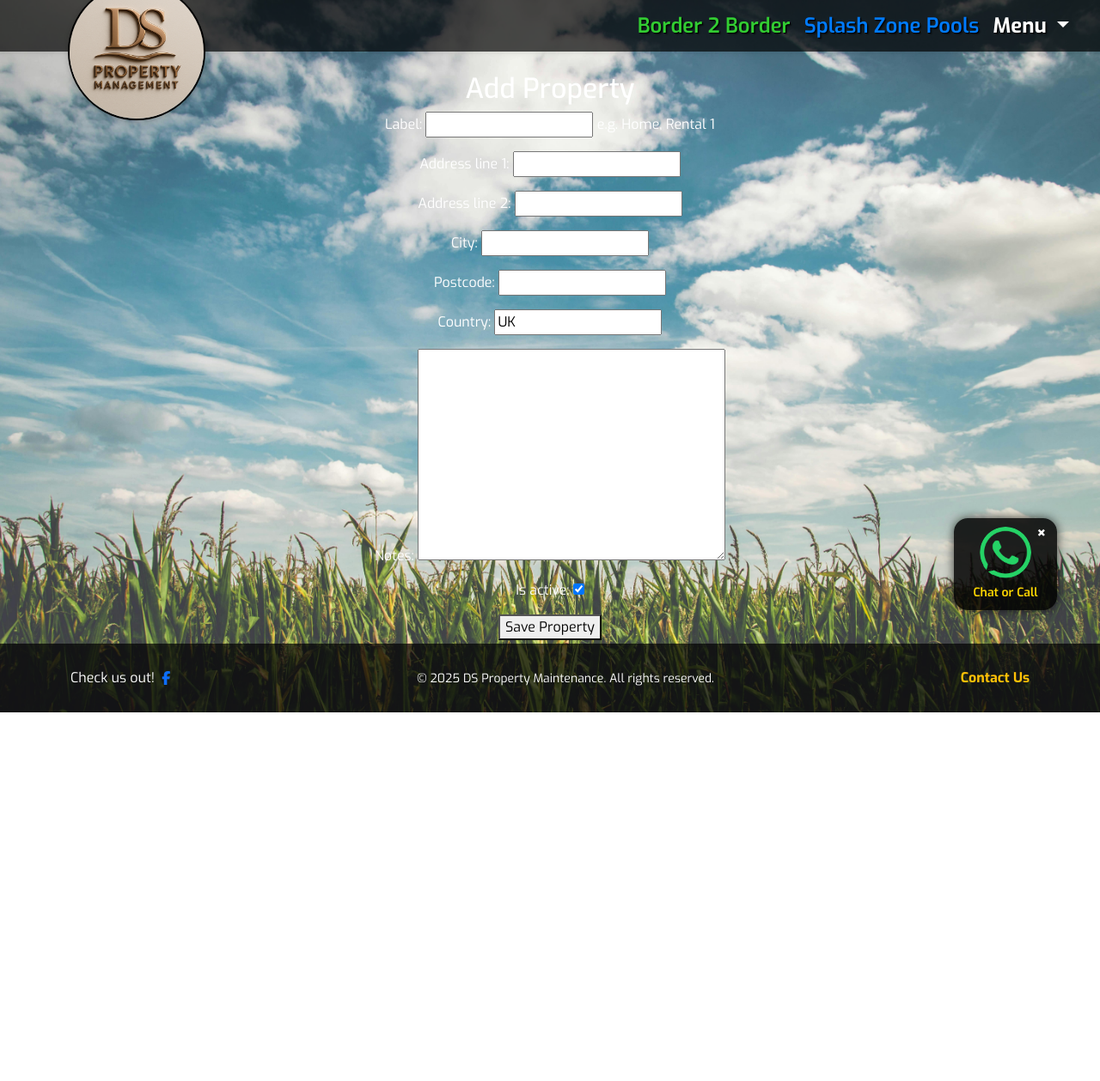
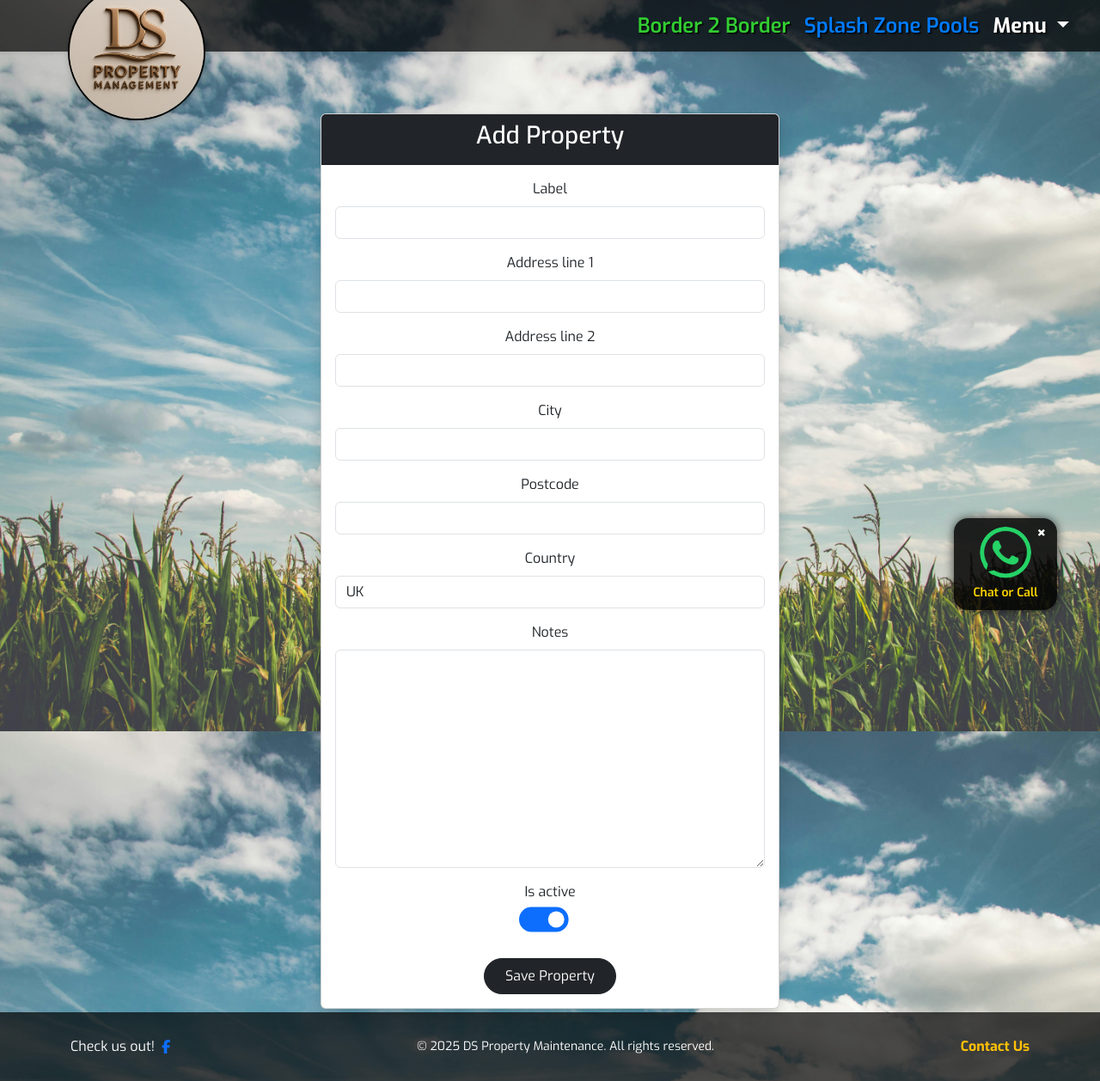
Before and after one commit to Rick-8/ds_property, a Django app: page /accounts/properties/add/ in a window 1280 px wide. Shown: the whole page at 86% size. Before the commit the page ends 829 px from the top, so only its background shows below. Run offline with Django 4.2, Linux system fonts and the light colour scheme; the visitor is signed in with stand-in values (Sample User, id 1); some libraries are stand-ins or nearby versions.

Commit message:
Update - Edit Property page styling

```diff
--- a/accounts/templates/account/property_form.html
+++ b/accounts/templates/account/property_form.html
@@ -1,15 +1,60 @@
 {% extends 'base.html' %}
 {% load static %}
+{% load widget_tweaks %}
 
 {% block head %}
 <link rel="stylesheet" href="{% static 'css/profile.css' %}">
 {% endblock %}
 
 {% block content %}
-<h2>{{ title }}</h2>
-<form method="POST">
-    {% csrf_token %}
-    {{ form.as_p }}
-    <button type="submit">Save Property</button>
-</form>
+<div class="container mt-5">
+  <div class="row justify-content-center">
+    <div class="col-12 col-md-8 col-lg-6">
+      <div class="card shadow">
+        <div class="card-header bg-dark text-white text-center">
+          <h3>{{ title }}</h3>
+        </div>
+        <div class="card-body">
+          <form method="POST" novalidate>
+            {% csrf_token %}
+
+            {% for field in form %}
+              {% if field.field.widget.input_type == "checkbox" %}
+                <!-- Label centered above toggle, toggle centered below -->
+                <div class="mb-4 text-center" data-bs-toggle="tooltip" data-bs-placement="right" title="{{ field.help_text }}">
+                  <label class="form-label d-block mb-2" for="{{ field.id_for_label }}">{{ field.label }}</label>
+                  <div class="form-check form-switch d-inline-block" style="transform: scale(1.8);">
+                    {{ field|add_class:"form-check-input" }}
+                  </div>
+                </div>
+              {% else %}
+                <div class="mb-3">
+                  <label for="{{ field.id_for_label }}" class="form-label">{{ field.label }}</label>
+                  {{ field|add_class:"form-control" }}
+                  {% if field.errors %}
+                    <div class="text-danger small">{{ field.errors|striptags }}</div>
+                  {% endif %}
+                </div>
+              {% endif %}
+            {% endfor %}
+
+            <div class="text-center mt-4">
+              <button type="submit" class="btn btn-dark rounded-pill px-4 py-2">Save Property</button>
+            </div>
+          </form>
+        </div>
+      </div>
+    </div>
+  </div>
+</div>
+
+<!-- Bootstrap Tooltip Initialization -->
+<script>
+  document.addEventListener('DOMContentLoaded', function () {
+    var tooltipTriggerList = [].slice.call(document.querySelectorAll('[data-bs-toggle="tooltip"]'))
+    tooltipTriggerList.forEach(function (tooltipTriggerEl) {
+      new bootstrap.Tooltip(tooltipTriggerEl)
+    })
+  });
+</script>
 {% endblock %}
```
